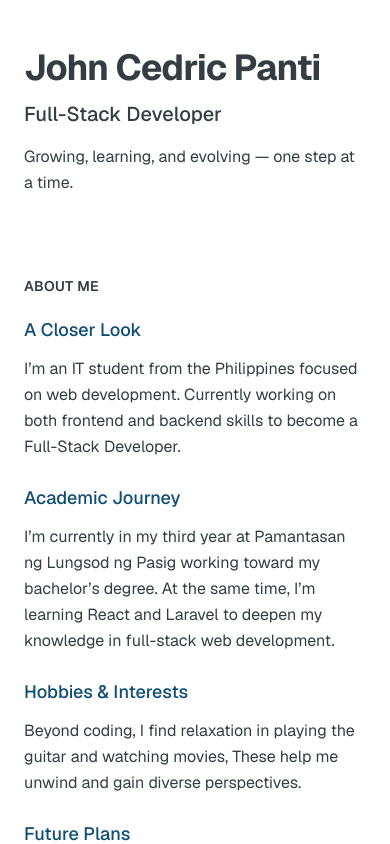
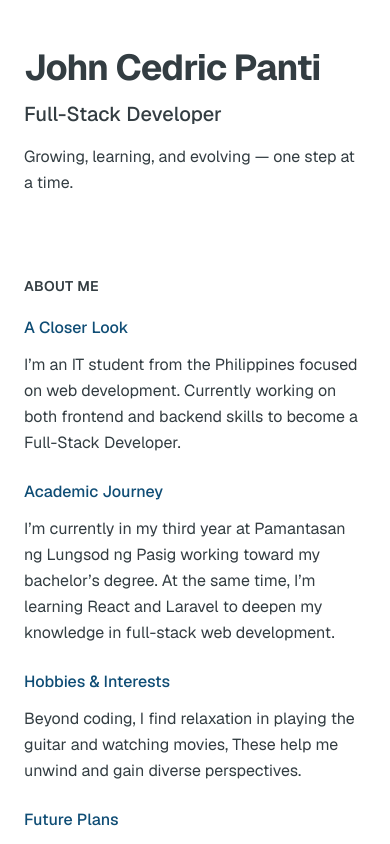
Before and after one commit to Cedrickkk/cedrick, a React (Vite) app: page / in a window 390 px wide. Shown: the top 844 px of the page. Built offline with nearby package versions, Linux system fonts and the light colour scheme.

Commit message:
updated content header text size

```diff
--- a/src/components/ContentHeader.tsx
+++ b/src/components/ContentHeader.tsx
@@ -2,5 +2,9 @@ type ContentHeaderProps = {
   children: string;
 };
 export default function ContentHeader({ children }: ContentHeaderProps) {
-  return <h3 className="text-lg font-medium text-secondary">{children}</h3>;
+  return (
+    <h3 className="text-base font-medium text-secondary md:text-lg">
+      {children}
+    </h3>
+  );
 }
--- a/src/sections/Hero.tsx
+++ b/src/sections/Hero.tsx
@@ -11,7 +11,6 @@ export default function Hero() {
       <p className="mt-4">
         Growing, learning, and evolving — one step at a time.
       </p>
-
     </header>
   );
 }
```
